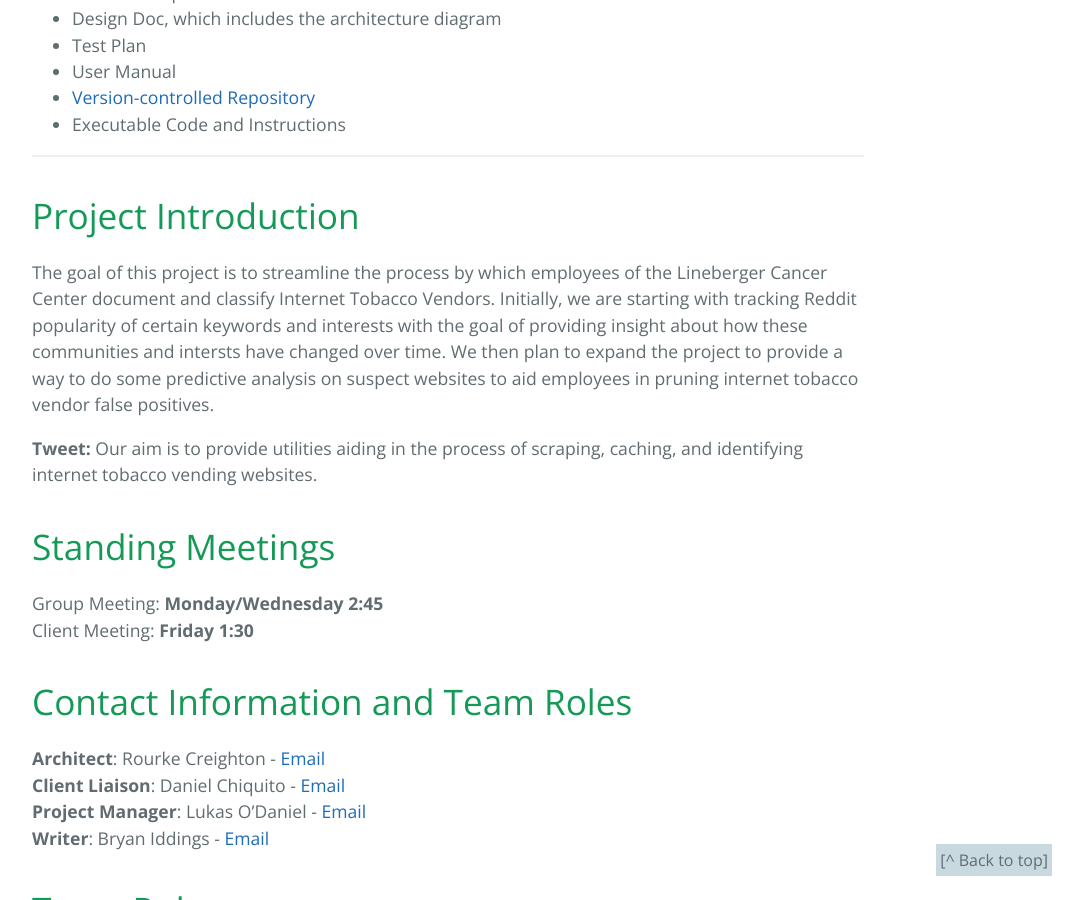
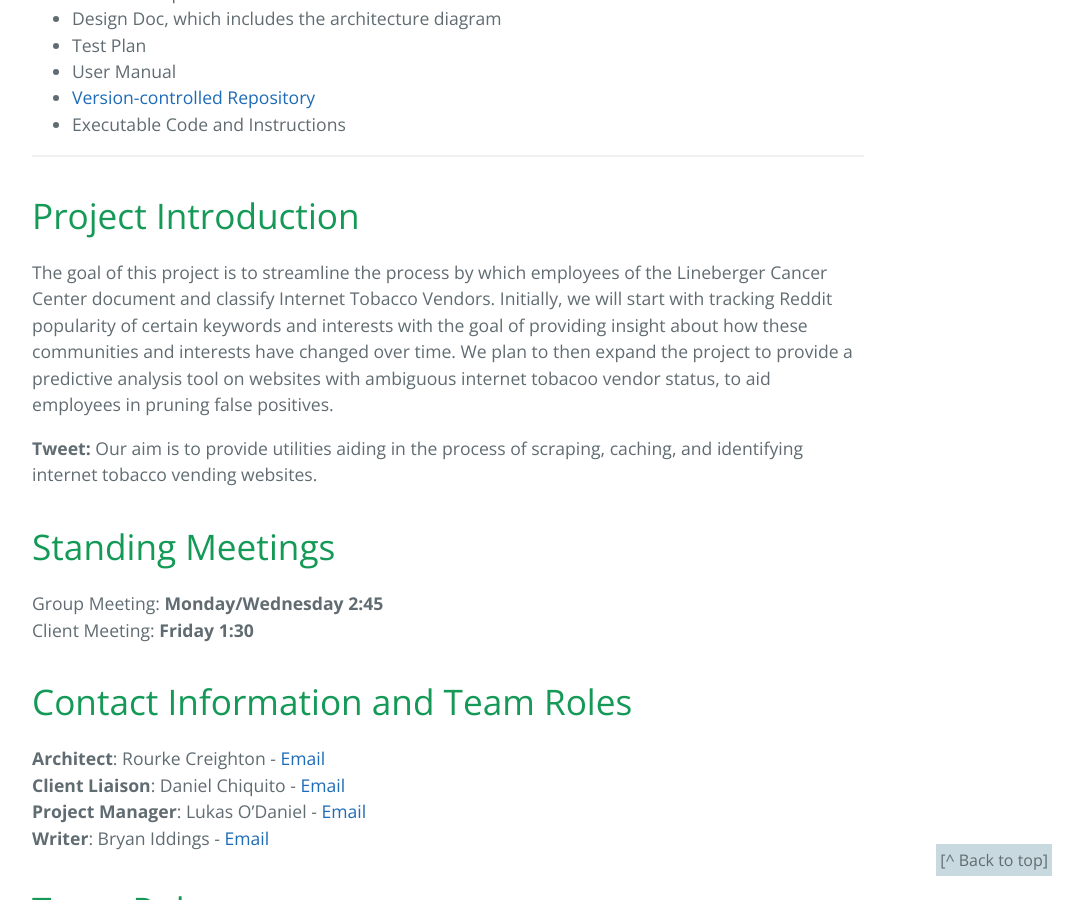
Before and after one commit to comp523/ITVS, a Jekyll site: the page built from index.md, in a window 1280 px wide and 900 px high, scrolled down 891 px. Shown: the whole window, without its empty margins (192-1275 px from the left). Built offline with Jekyll 4.4.1, drawn with Linux system fonts in a browser that asks for light colours.

Commit message:
Update general.md

```diff
--- a/_includes/index/general.md
+++ b/_includes/index/general.md
@@ -1,6 +1,6 @@
 # Project Introduction
 
-The goal of this project is to streamline the process by which employees of the Lineberger Cancer Center document and classify Internet Tobacco Vendors. Initially, we are starting with tracking Reddit popularity of certain keywords and interests with the goal of providing insight about how these communities and intersts have changed over time. We then plan to expand the project to provide a way to do some predictive analysis on suspect websites to aid employees in pruning internet tobacco vendor false positives.
+The goal of this project is to streamline the process by which employees of the Lineberger Cancer Center document and classify Internet Tobacco Vendors. Initially, we will start with tracking Reddit popularity of certain keywords and interests with the goal of providing insight about how these communities and interests have changed over time. We plan to then expand the project to provide a predictive analysis tool on websites with ambiguous internet tobacoo vendor status, to aid employees in pruning false positives.
 
 **Tweet:** Our aim is to provide utilities aiding in the process of scraping, caching, and identifying internet tobacco vending websites.
 
```
